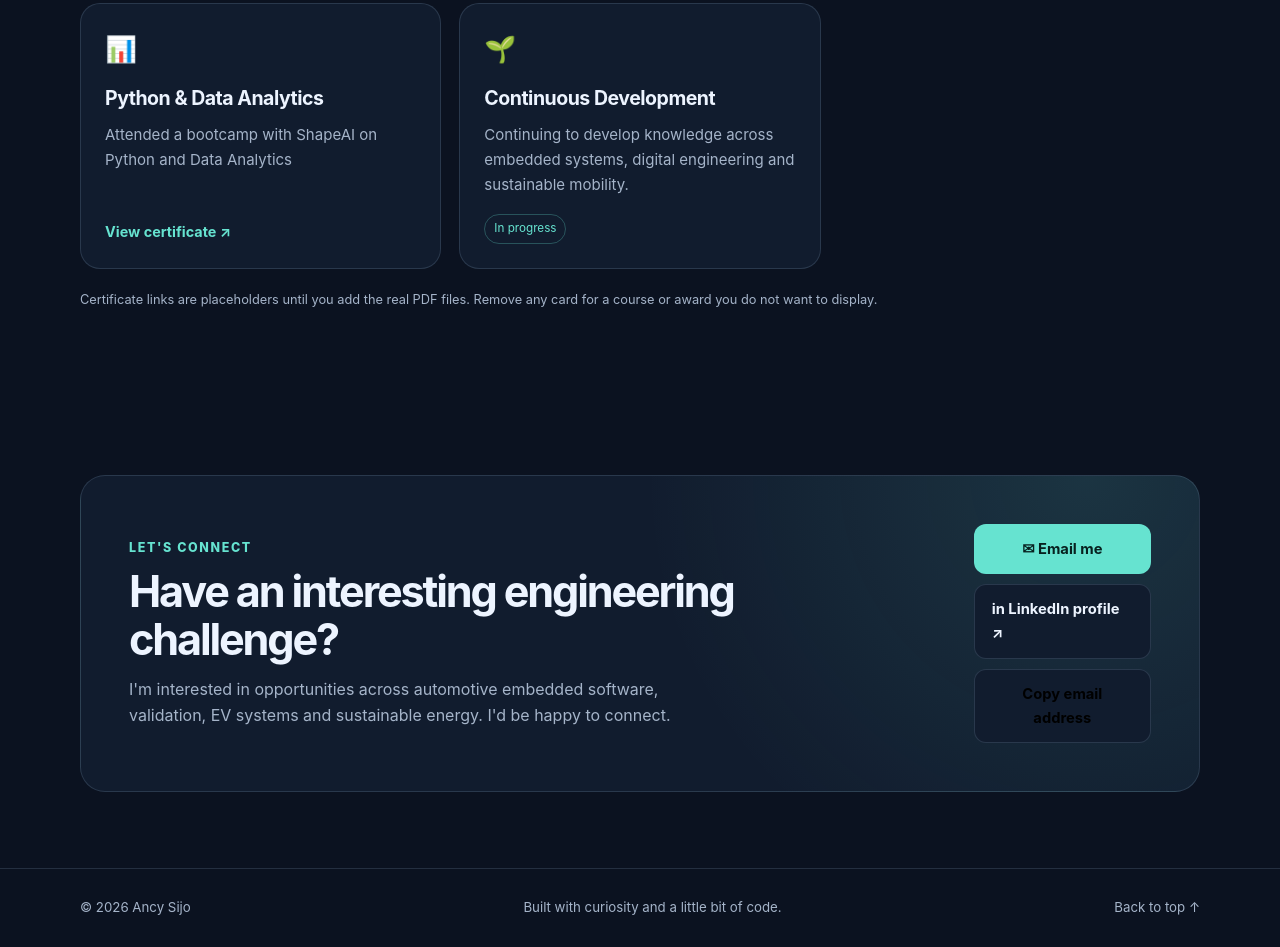
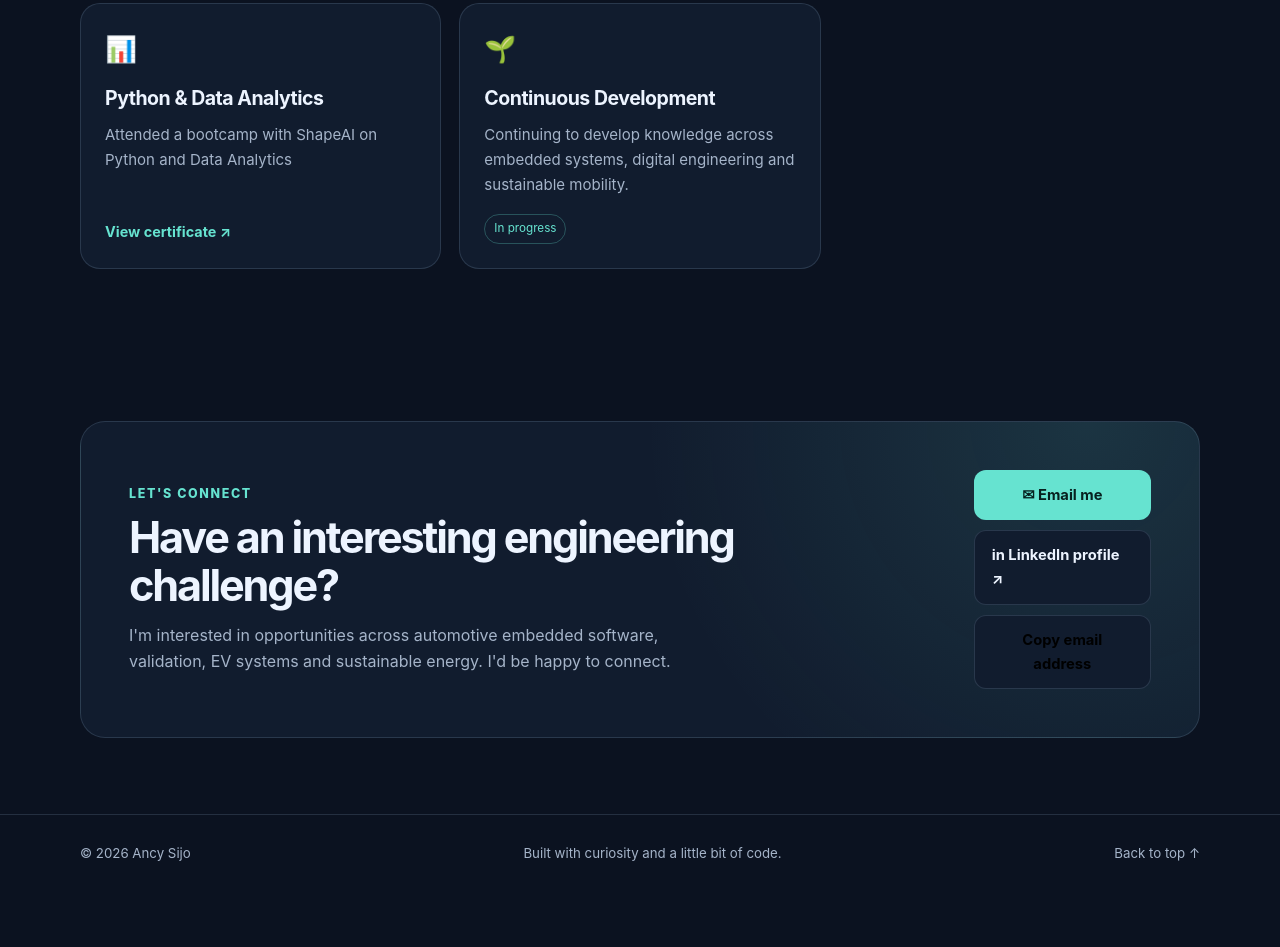
Before and after one commit to By-Ancy/Portfolio_Website, a plain HTML site: page index.html in a window 1280 px wide. Shown: the part 4612-5559 px from the top of the page. After the commit the page ends 5505 px from the top, so only its background shows below. Drawn offline with Linux system fonts and the light colour scheme.

Commit message:
Remove hint about certificate links
Removed placeholder text regarding certificate links.

```diff
--- a/index.html
+++ b/index.html
@@ -154,7 +154,7 @@
    <article class="card cert-card"><div class="cert-icon">📊</div><h3>Python & Data Analytics</h3><p> Attended a bootcamp with ShapeAI on Python and Data Analytics </p><a class="text-link" href="./assets/certificates/ai-data-analytics.pdf" target="_blank" rel="noopener">View certificate ↗</a></article>
    <article class="card cert-card"><div class="cert-icon">🌱</div><h3>Continuous Development</h3><p>Continuing to develop knowledge across embedded systems, digital engineering and sustainable mobility.</p><span class="small-tag" style="align-self:flex-start">In progress</span></article>
   </div>
-  <p class="hint">Certificate links are placeholders until you add the real PDF files. Remove any card for a course or award you do not want to display.</p>
+
  </div>
 </section>
 <section id="contact">
```
